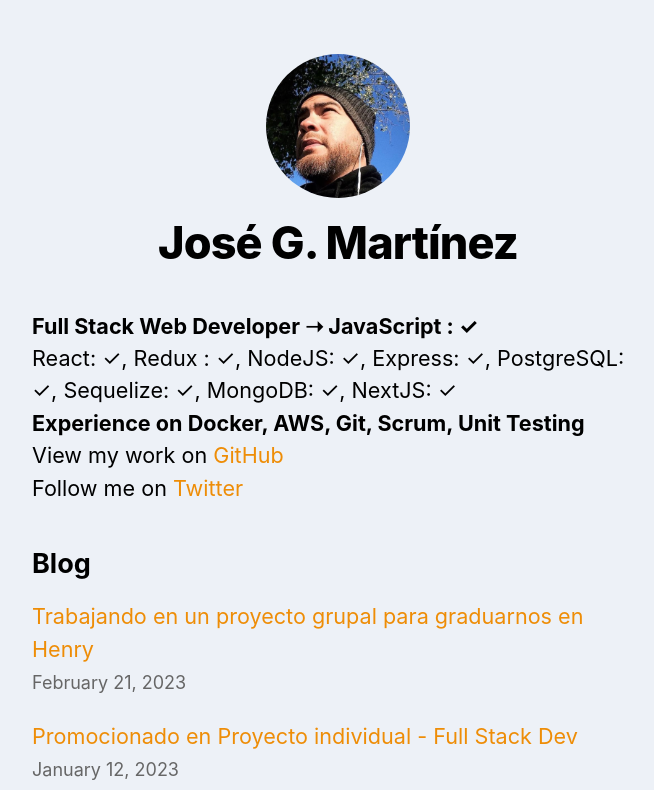
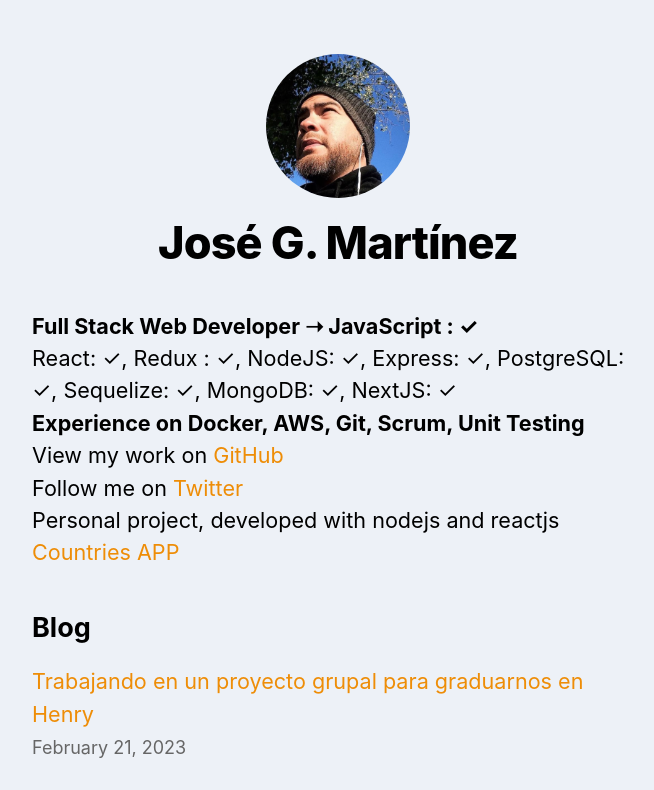
Before and after one commit to JoseGermanx/nextjs-blog, a Next.js app: page / in a window 1280 px wide. Shown: the top 790 px of the page, without its empty margins (302-956 px from the left). Built offline with nearby package versions, Linux system fonts and the light colour scheme.

Commit message:
Se agrega link a app countries app

```diff
--- a/pages/index.js
+++ b/pages/index.js
@@ -37,6 +37,8 @@ export default function Home({ allPostsData }) {
           View my work on {""} <a href="https://github.com/josegermanx">GitHub</a>
           <br />
           Follow me on{""} <a href="https://twitter.com/jgxdev">Twitter</a>
+          <br />
+          Personal project, developed with nodejs and reactjs {""} <a href="https://countriespi-pro.onrender.com/">Countries APP</a>
         </p>
       </section>
       {/* Add this <section> tag below the existing <section> tag */}
```
